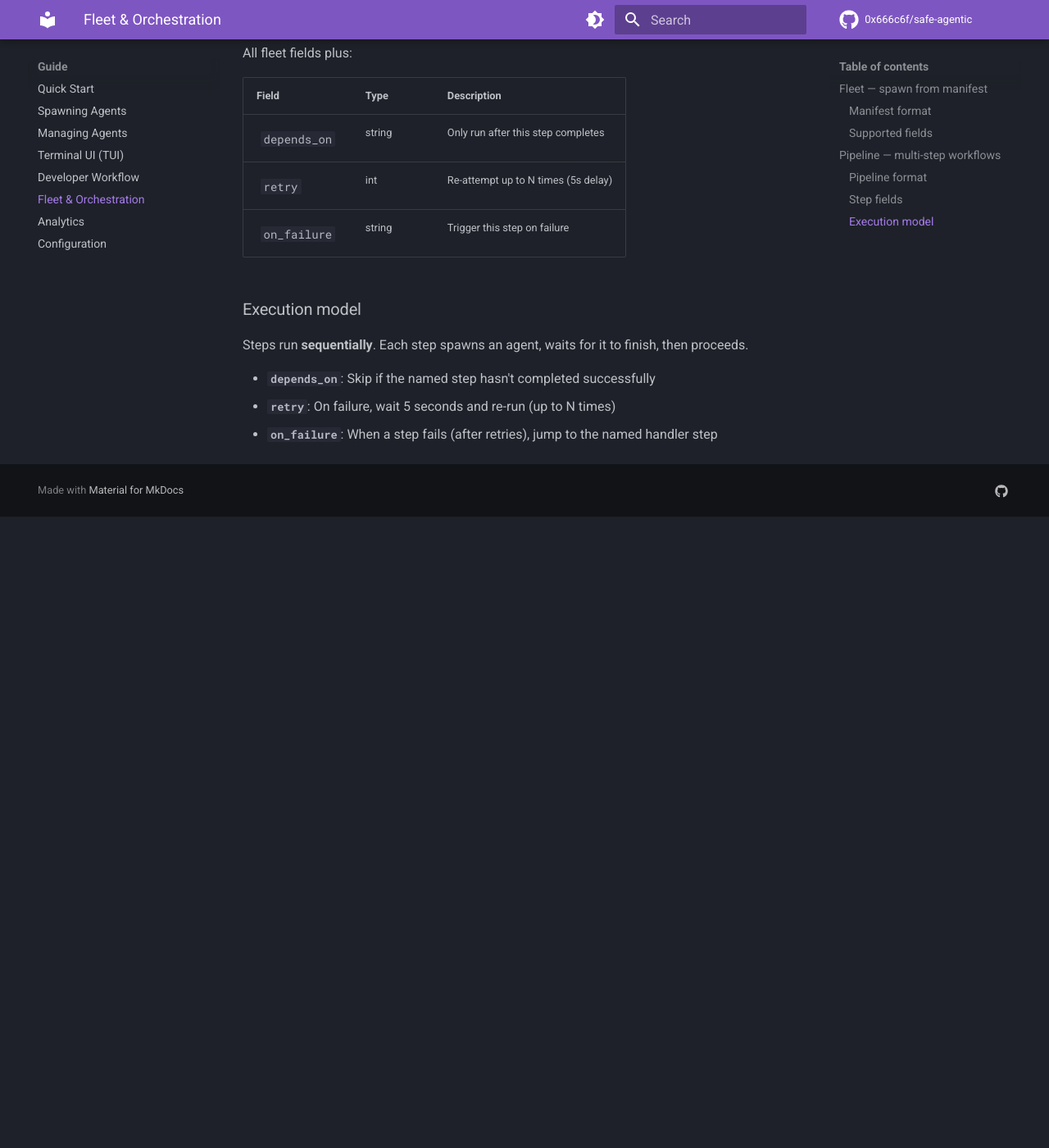
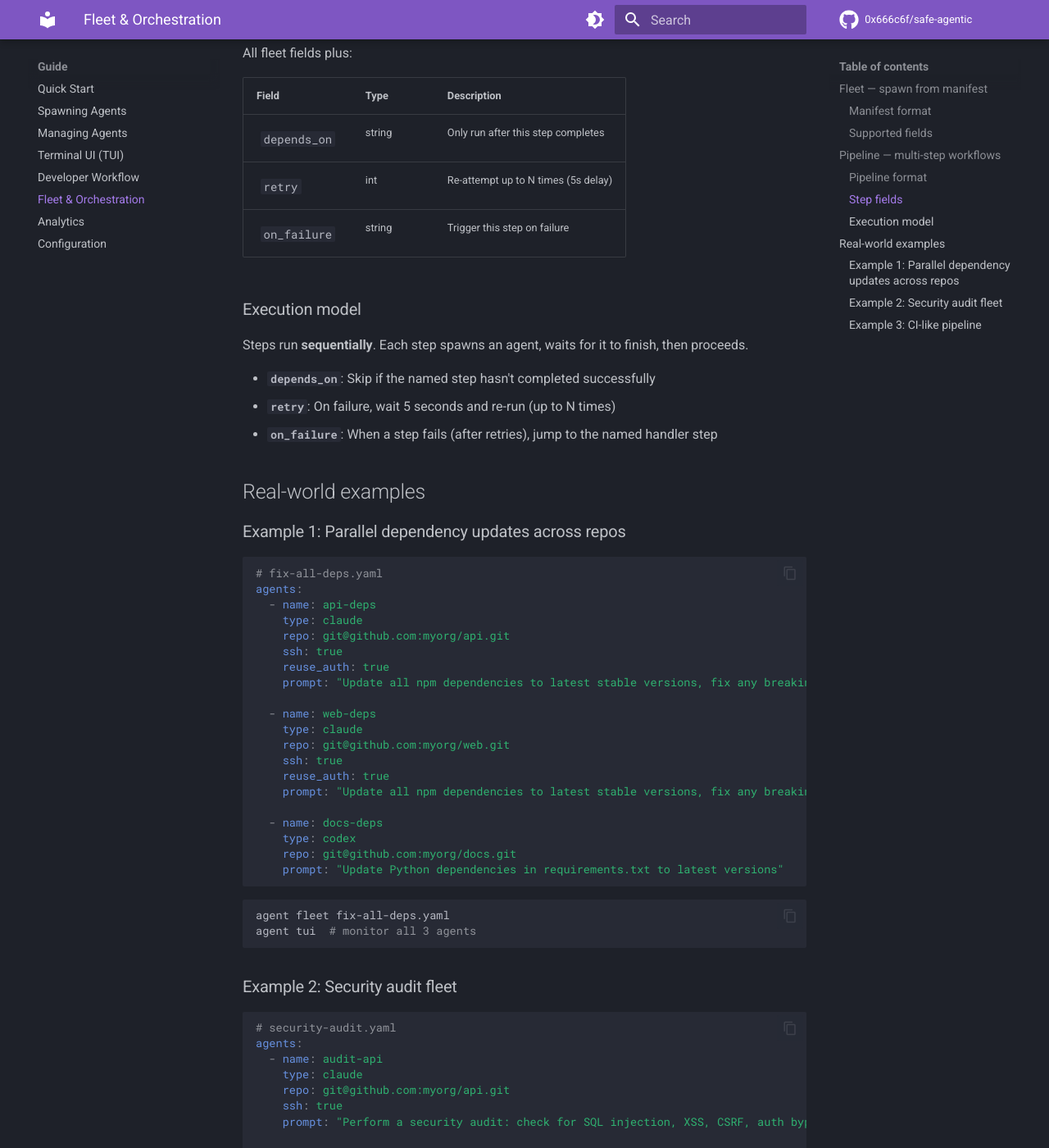
Before and after one commit to 0x666c6f/safe-agentic, an MkDocs documentation site: the page built from docs/guide/fleet.md, in a window 1280 px wide and 1400 px high, scrolled down 2340 px. Shown: the whole window at 82% size. Built offline with MkDocs 1.6.1 and Material for MkDocs 9.7.7, drawn with Linux system fonts in a browser that asks for light colours; comment, search, counter and statistics services are not loaded; before the commit the page ends 2970 px from its top, so only the background shows below that; some of the changed text lies outside the part shown.

Commit message:
docs: add rich examples to guide pages showcasing real-world workflows
Adds practical, end-to-end examples to workflow.md, fleet.md, analytics.md,
and spawning.md covering bug fix workflows, refactoring with checkpoints,
parallel fleet operations, security audits, CI-like pipelines, and cost/audit usage.

Co-Authored-By: Claude Sonnet 4.6 <noreply@anthropic.com>

````diff
--- a/docs/guide/fleet.md
+++ b/docs/guide/fleet.md
@@ -98,3 +98,96 @@ Steps run **sequentially**. Each step spawns an agent, waits for it to finish, t
 - **`depends_on`**: Skip if the named step hasn't completed successfully
 - **`retry`**: On failure, wait 5 seconds and re-run (up to N times)
 - **`on_failure`**: When a step fails (after retries), jump to the named handler step
+
+## Real-world examples
+
+### Example 1: Parallel dependency updates across repos
+
+```yaml
+# fix-all-deps.yaml
+agents:
+  - name: api-deps
+    type: claude
+    repo: git@github.com:myorg/api.git
+    ssh: true
+    reuse_auth: true
+    prompt: "Update all npm dependencies to latest stable versions, fix any breaking changes, ensure tests pass"
+
+  - name: web-deps
+    type: claude
+    repo: git@github.com:myorg/web.git
+    ssh: true
+    reuse_auth: true
+    prompt: "Update all npm dependencies to latest stable versions, fix any breaking changes, ensure tests pass"
+
+  - name: docs-deps
+    type: codex
+    repo: git@github.com:myorg/docs.git
+    prompt: "Update Python dependencies in requirements.txt to latest versions"
+```
+
+```bash
+agent fleet fix-all-deps.yaml
+agent tui  # monitor all 3 agents
+```
+
+### Example 2: Security audit fleet
+
+```yaml
+# security-audit.yaml
+agents:
+  - name: audit-api
+    type: claude
+    repo: git@github.com:myorg/api.git
+    ssh: true
+    prompt: "Perform a security audit: check for SQL injection, XSS, CSRF, auth bypass, and secrets in code"
+
+  - name: audit-infra
+    type: claude
+    repo: git@github.com:myorg/infra.git
+    ssh: true
+    aws: my-aws-profile
+    prompt: "Audit Terraform configs for: overly permissive IAM, public S3 buckets, missing encryption, open security groups"
+```
+
+```bash
+agent fleet security-audit.yaml
+agent tui  # watch both audits run in parallel
+```
+
+### Example 3: CI-like pipeline
+
+```yaml
+# ci-pipeline.yaml
+name: ci-fix-deploy
+steps:
+  - name: run-tests
+    type: claude
+    repo: git@github.com:myorg/api.git
+    ssh: true
+    prompt: "Run the full test suite. Report which tests pass and which fail."
+
+  - name: fix-failures
+    type: claude
+    repo: git@github.com:myorg/api.git
+    ssh: true
+    prompt: "Fix all failing tests. Do not skip or delete tests."
+    retry: 3
+    depends_on: run-tests
+
+  - name: create-pr
+    type: claude
+    repo: git@github.com:myorg/api.git
+    ssh: true
+    reuse_auth: true
+    prompt: "Commit all changes, push to a new branch, create a PR titled 'fix: resolve test failures'"
+    depends_on: fix-failures
+```
+
+```bash
+# Dry run first to see the plan
+agent pipeline ci-pipeline.yaml --dry-run
+
+# Run it
+agent pipeline ci-pipeline.yaml
+```
````
Also changed, not shown: docs/guide/analytics.md (+23 -0 lines), docs/guide/spawning.md (+29 -0 lines), docs/guide/workflow.md (+73 -0 lines).
